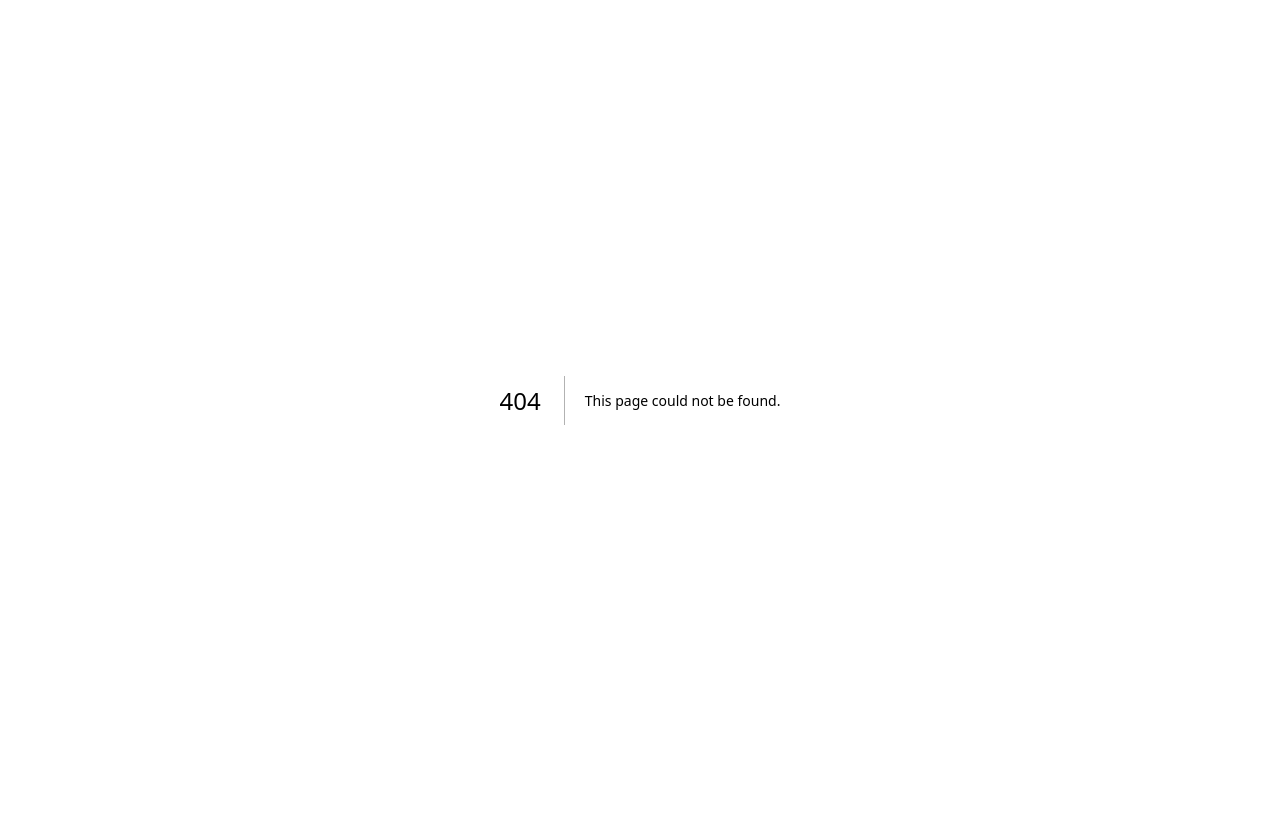
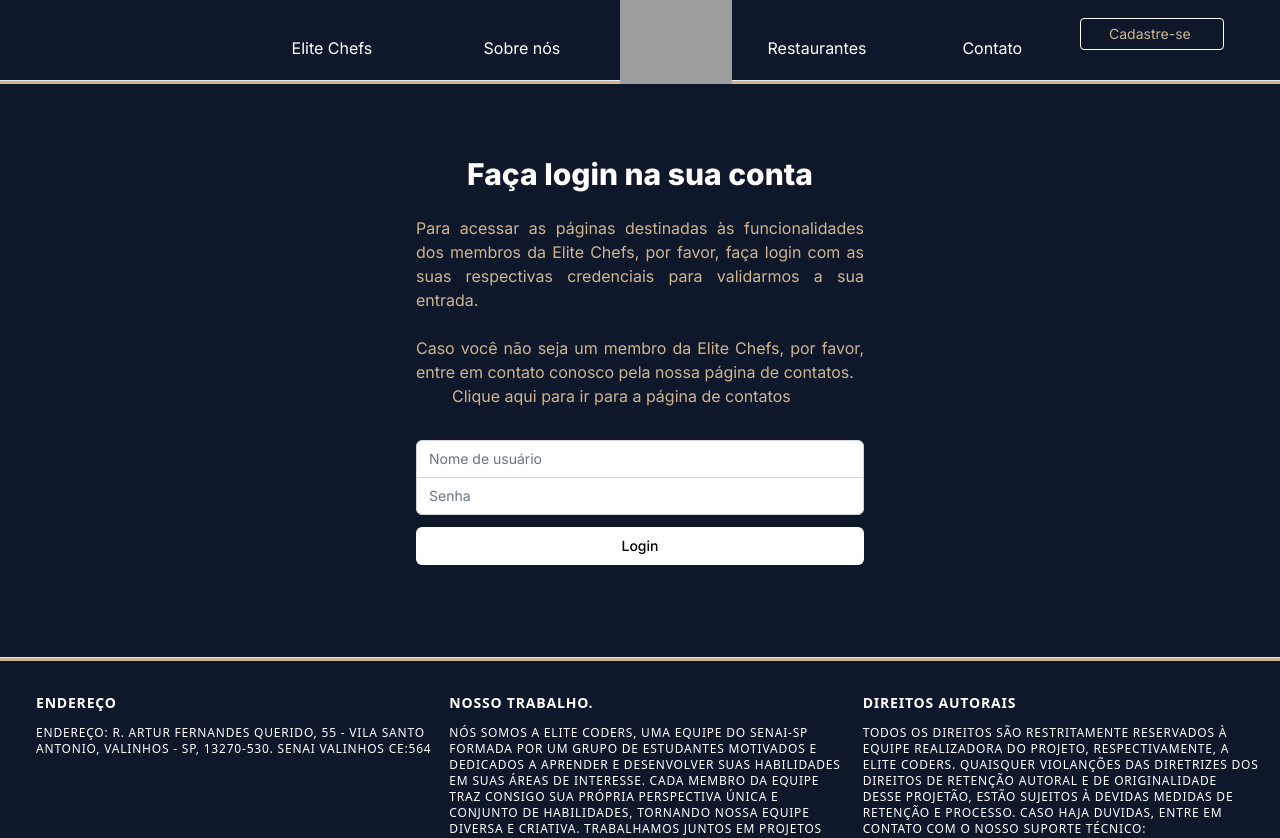
Before and after one commit to vilasboasfabio/front-guia-gatronomico, a Next.js app: page /logincadastromembros in a window 1280 px wide. Before the commit this address had no page. Shown: the top 838 px of the page. Before the commit the page ends 800 px from the top, so only its background shows below. Built offline with nearby package versions, Linux system fonts and the light colour scheme; grey boxes are pictures that could not be loaded.

Commit message:
feat: add second login

```diff
--- a/app/components/Header.jsx
+++ b/app/components/Header.jsx
@@ -48,7 +48,7 @@ const Header = () => {
                     </a>
                 </div>
                 <div className='n-mt'>
-                    <a href="/membros" className="inline-block w-36 h-8 pt-2 resp-hid lg:pl-7 text-sm mx-auto leading-none border rounded text-white border-white hover:border-transparent text-lbronze hover:bg-white lg:block">
+                    <a href="/logincadastromembros" className="inline-block w-36 h-8 pt-2 resp-hid lg:pl-7 text-sm mx-auto leading-none border rounded text-white border-white hover:border-transparent text-lbronze hover:bg-white lg:block">
                         Cadastre-se
                     </a>
                 </div>
--- /dev/null
+++ b/app/logincadastromembros/page.jsx
@@ -0,0 +1,101 @@
+'use client';
+import React, { useState } from 'react';
+import axios from 'axios';
+import Header from '../components/Header';
+import Footer from '../components/Footer';
+
+function Login() {
+    const [nome, setNome] = useState('');
+    const [senha, setSenha] = useState('');
+    const [error, setError] = useState(null);
+
+    const handleSubmit = async (e) => {
+        e.preventDefault();
+
+        try {
+            const response = await axios.get('/api/membros');
+            const membros = response.data;
+
+            const membro = membros.find(membro => membro.nome === nome && membro.senha === senha);
+
+            if (membro) {
+                window.location.href = '/membros';
+            } else {
+                setError('Nome de usuário ou senha inválidos');
+            }
+        } catch (error) {
+            setError('Ocorreu um erro ao fazer login');
+        }
+    };
+
+    return (
+        <>
+            <Header />
+            <hr className='bg-lbronze h-1 -mt-1' />
+            <div className=' flex items-center justify-center bg-slate-900 py-12 px-4 sm:px-6 lg:px-8'>
+                <div className='max-w-md w-full space-y-8'>
+                    <div>
+                        <h2 className='mt-6 text-center text-3xl font-extrabold text-white'>
+                            Faça login na sua conta
+                        </h2>
+                        <div className='rounded-lg mb-12 mt-3'>
+                            <div className='mt-6 text-center'><p className='text-lbronze text-justify'>Para acessar as páginas destinadas às funcionalidades dos membros da Elite Chefs, por favor, faça login com as suas respectivas credenciais para validarmos a sua entrada.</p></div>
+                            <div className='mt-6 text-center'><p className='text-lbronze text-justify'>Caso você não seja um membro da Elite Chefs, por favor, entre em contato conosco pela nossa página de contatos.</p></div>
+                            <a href='/contato' className=' text-center hover:text-slate-900 ml-9 text-lbronze'>Clique aqui para ir para a página de contatos</a>
+
+                            <form className='mt-8' onSubmit={handleSubmit}>
+                                {error && <p className='text-red-500'>{error}</p>}
+                                <div className='rounded-md shadow-sm -space-y-px'>
+                                    <div>
+                                        <label htmlFor='nome' className='sr-only'>
+                                            Nome de usuário
+                                        </label>
+                                        <input
+                                            id='nome'
+                                            name='nome'
+                                            type='text'
+                                            value={nome}
+                                            onChange={(e) => setNome(e.target.value)}
+                                            required
+                                            className='appearance-none rounded-none relative block w-full px-3 py-2 border border-gray-300 placeholder-gray-500 text-gray-900 rounded-t-md focus:outline-none focus:ring-indigo-500 focus:border-indigo-500 focus:z-10 sm:text-sm'
+                                            placeholder='Nome de usuário'
+                                        />
+                                    </div>
+                                    <div>
+                                        <label htmlFor='senha' className='sr-only'>
+                                            Senha
+                                        </label>
+                                        <input
+                                            id='senha'
+                                            name='senha'
+                                            type='password'
+                                            value={senha}
+                                            onChange={(e) => setSenha(e.target.value)}
+                                            required
+                                            className='appearance-none rounded-none relative block w-full px-3 py-2 border border-gray-300 placeholder-gray-500 text-gray-900 rounded-b-md focus:outline-none focus:ring-indigo-500 focus:border-indigo-500 focus:z-10 sm:text-sm'
+                                            placeholder='Senha'
+                                        />
+                                    </div>
+                                </div>
+
+                                <div>
+                                    <button
+                                        type='submit'
+                                        className='group relative mt-3 w-full flex justify-center py-2 px-4 border border-transparent text-sm font-medium rounded-md text-black bg-white hover:bg-gray-300 focus:outline-none focus:ring-2 focus:ring-offset-2 focus:ring-indigo-500'
+                                    >
+                                        Login
+                                    </button>
+
+                                </div>
+                            </form>
+                        </div>
+                    </div>
+                </div>
+            </div>
+            <hr className='bg-lbronze h-1 -mt-1' />
+            <Footer />
+        </>
+    );
+}
+
+export default Login;
```
